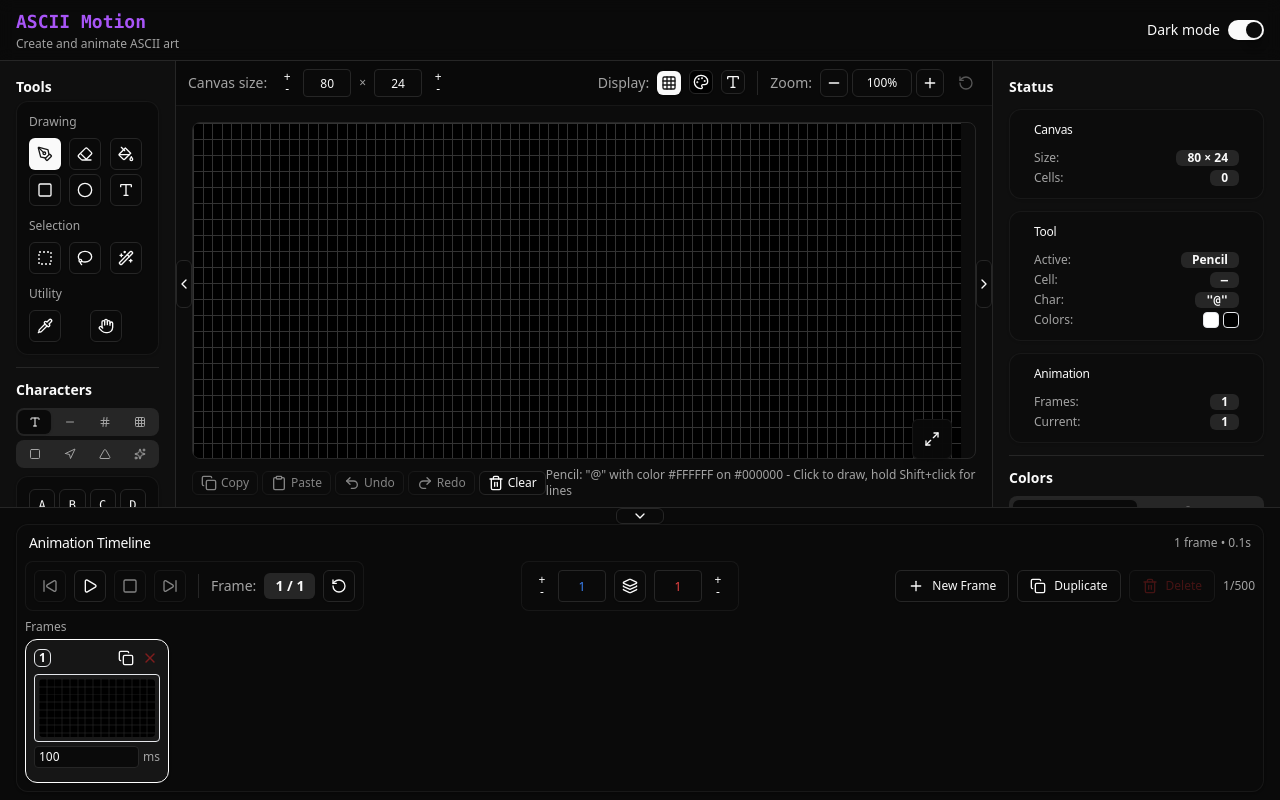
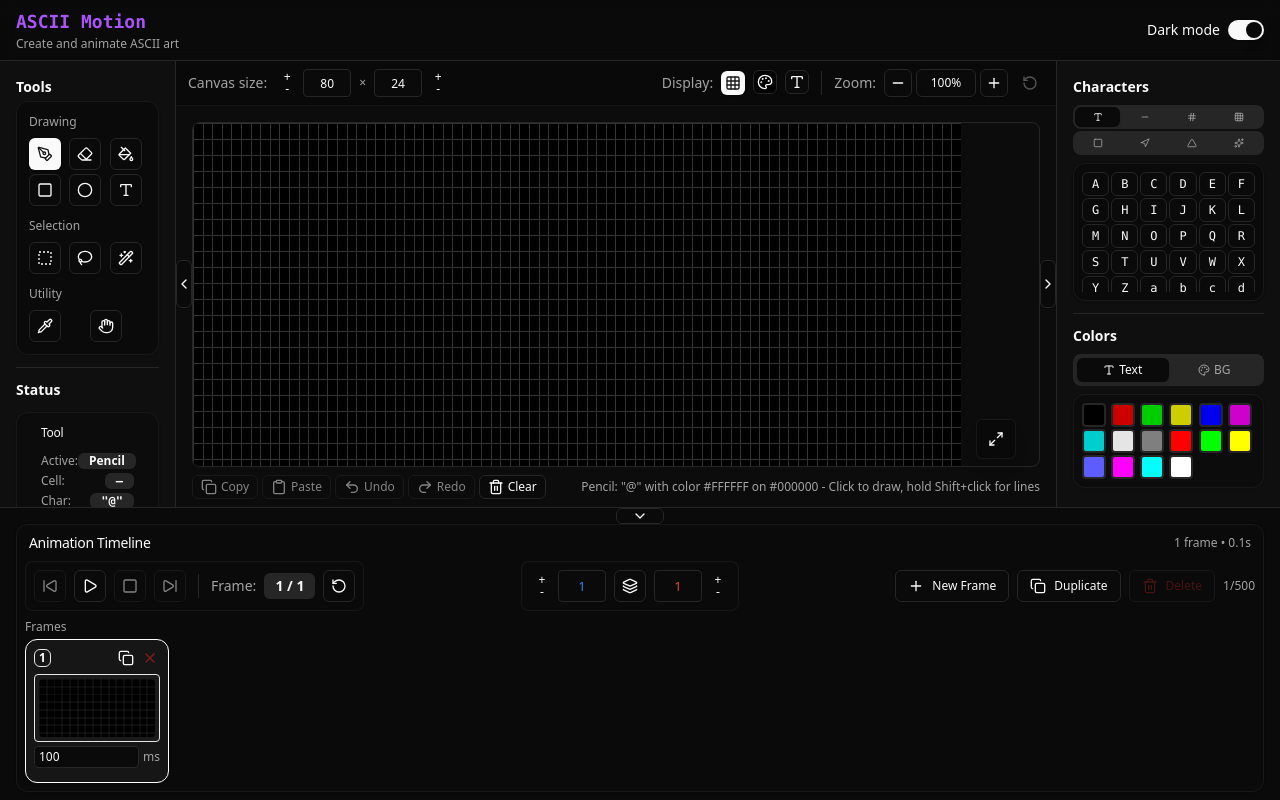
Before and after one commit to CameronFoxly/Ascii-Motion, a React (Vite) app: page / in a window 1280 px wide. Built offline with nearby package versions, Linux system fonts and the light colour scheme.

Commit message:
Update layout

```diff
--- a/src/App.tsx
+++ b/src/App.tsx
@@ -53,7 +53,7 @@ function App() {
                 <div className="space-y-3">
                   <ToolPalette />
                   <Separator />
-                  <CharacterPalette />
+                  <StatusPanel />
                 </div>
               </CollapsiblePanel>
 
@@ -78,10 +78,10 @@ function App() {
               <CollapsiblePanel
                 isOpen={layout.rightPanelOpen}
                 side="right"
-                minWidth="w-72"
+                minWidth="w-56"
               >
                 <div className="space-y-3">
-                  <StatusPanel />
+                  <CharacterPalette />
 
                   <Separator />
 
@@ -96,7 +96,7 @@ function App() {
               {/* Right Panel Toggle Button - centered on canvas area */}
               <div className={cn(
                 "absolute top-1/2 -translate-y-1/2 z-20 transition-all duration-300 ease-out",
-                layout.rightPanelOpen ? "right-72" : "right-0"
+                layout.rightPanelOpen ? "right-56" : "right-0"
               )}>
                 <PanelToggleButton
                   isOpen={layout.rightPanelOpen}
@@ -130,7 +130,7 @@ function App() {
               className={cn(
                 "absolute inset-0 flex flex-col transition-all duration-300 ease-out",
                 layout.leftPanelOpen && "left-44",
-                layout.rightPanelOpen && "right-72",
+                layout.rightPanelOpen && "right-56",
                 layout.bottomPanelOpen ? "bottom-[var(--bottom-panel-height,20rem)]" : "bottom-4" // Use dynamic height or fallback
               )}
             >
--- a/src/components/features/CharacterPalette.tsx
+++ b/src/components/features/CharacterPalette.tsx
@@ -50,26 +50,26 @@ export const CharacterPalette: React.FC<CharacterPaletteProps> = ({ className =
               <TabsTrigger
                 key={categoryName}
                 value={categoryName}
-                className="flex items-center justify-center p-1 h-6 text-xs"
+                className="flex items-center justify-center p-0.5 h-5 text-xs"
                 title={categoryName}
               >
-                <IconComponent className="w-3 h-3" />
+                <IconComponent className="w-2.5 h-2.5" />
               </TabsTrigger>
             );
           })}
         </TabsList>
 
-        <TabsList className="grid w-full grid-cols-4 h-auto p-0.5 gap-0.5 mt-1">
+        <TabsList className="grid w-full grid-cols-4 h-auto p-0.5 gap-0.5 mt-0.5">
           {categoryEntries.slice(4).map(([categoryName]) => {
             const IconComponent = CATEGORY_ICONS[categoryName as keyof typeof CATEGORY_ICONS];
             return (
               <TabsTrigger
                 key={categoryName}
                 value={categoryName}
-                className="flex items-center justify-center p-1 h-6 text-xs"
+                className="flex items-center justify-center p-0.5 h-5 text-xs"
                 title={categoryName}
               >
-                <IconComponent className="w-3 h-3" />
+                <IconComponent className="w-2.5 h-2.5" />
               </TabsTrigger>
             );
           })}
@@ -78,18 +78,21 @@ export const CharacterPalette: React.FC<CharacterPaletteProps> = ({ className =
         {categoryEntries.map(([categoryName, characters]) => (
           <TabsContent key={categoryName} value={categoryName} className="mt-2">
             <Card className="bg-card border border-border/50">
-              <CardContent className="p-3">
-                <div className="grid grid-cols-4 gap-1 w-full">
+              <CardContent className="p-2">
+                <div
+                  className="grid grid-cols-6 gap-0.5 w-full overflow-y-auto"
+                  style={{ maxHeight: '120px' }} // Approximately 5 rows: 5 * (button height + gap)
+                >
                   {characters.map((char) => (
                     <Button
                       key={char}
                       variant={selectedChar === char ? 'default' : 'outline'}
                       size="sm"
-                      className="w-full aspect-square p-0 font-mono text-xs flex items-center justify-center min-w-0"
+                      className="w-full aspect-square p-0 font-mono text-xs flex items-center justify-center min-w-0 flex-shrink-0 h-6"
                       onClick={() => setSelectedChar(char)}
                       title={`Character: ${char} (${char.charCodeAt(0)})`}
                     >
-                      <span className="leading-none">{char}</span>
+                      <span className="leading-none text-xs">{char}</span>
                     </Button>
                   ))}
                 </div>
--- a/src/components/features/ColorPicker.tsx
+++ b/src/components/features/ColorPicker.tsx
@@ -34,11 +34,11 @@ export const ColorPicker: React.FC<ColorPickerProps> = ({ className = '' }) => {
         <TabsContent value="text" className="mt-2">
           <Card className="bg-card/50 border-border/50">
             <CardContent className="p-2">
-              <div className="grid grid-cols-4 gap-1">
+              <div className="grid grid-cols-6 gap-0.5">
                 {ansiColorsArray.map(({ name, color }) => (
                   <button
                     key={`text-${name}`}
-                    className={`w-8 h-6 rounded border-2 transition-all hover:scale-105 ${
+                    className={`w-6 h-6 rounded border-2 transition-all hover:scale-105 ${
                       selectedColor === color
                         ? 'border-primary ring-2 ring-primary/20'
                         : 'border-border'
@@ -56,11 +56,11 @@ export const ColorPicker: React.FC<ColorPickerProps> = ({ className = '' }) => {
         <TabsContent value="bg" className="mt-2">
           <Card className="bg-card/50 border-border/50">
             <CardContent className="p-2">
-              <div className="grid grid-cols-4 gap-1">
+              <div className="grid grid-cols-6 gap-0.5">
                 {ansiColorsArray.map(({ name, color }) => (
                   <button
                     key={`bg-${name}`}
-                    className={`w-8 h-6 rounded border-2 transition-all hover:scale-105 ${
+                    className={`w-6 h-6 rounded border-2 transition-all hover:scale-105 ${
                       selectedBgColor === color
                         ? 'border-primary ring-2 ring-primary/20'
                         : 'border-border'
--- a/src/components/features/StatusPanel.tsx
+++ b/src/components/features/StatusPanel.tsx
@@ -1,37 +1,16 @@
 import React from 'react';
 import { Card, CardContent, CardHeader, CardTitle } from '@/components/ui/card';
 import { Badge } from '@/components/ui/badge';
-import { useCanvasStore } from '@/stores/canvasStore';
-import { useAnimationStore } from '@/stores/animationStore';
 import { useToolStore } from '@/stores/toolStore';
 import { useCanvasContext } from '@/contexts/CanvasContext';
 
 export const StatusPanel: React.FC = () => {
-  const { width, height, getCellCount } = useCanvasStore();
-  const { frames, currentFrameIndex } = useAnimationStore();
   const { activeTool, selectedChar, selectedColor, selectedBgColor } = useToolStore();
   const { hoveredCell } = useCanvasContext();
 
   return (
     <div className="space-y-3">
       <h2 className="text-sm font-semibold">Status</h2>
-
-      {/* Canvas Info */}
-      <Card className="bg-card/50 border-border/50">
-        <CardHeader className="pb-1 px-6 py-3">
-          <CardTitle className="text-xs font-medium">Canvas</CardTitle>
-        </CardHeader>
-        <CardContent className="pt-0 px-6 pb-3 space-y-1">
-          <div className="flex justify-between items-center text-xs">
-            <span className="text-muted-foreground">Size:</span>
-            <Badge variant="secondary" className="text-xs h-4">{width} × {height}</Badge>
-          </div>
-          <div className="flex justify-between items-center text-xs">
-            <span className="text-muted-foreground">Cells:</span>
-            <Badge variant="secondary" className="text-xs h-4">{getCellCount().toLocaleString()}</Badge>
-          </div>
-        </CardContent>
-      </Card>
 
       {/* Tool Status */}
       <Card className="bg-card/50 border-border/50">
@@ -70,23 +49,6 @@ export const StatusPanel: React.FC = () => {
           </div>
         </CardContent>
       </Card>
-
-      {/* Animation Status */}
-      <Card className="bg-card/50 border-border/50">
-        <CardHeader className="pb-1 px-6 py-3">
-          <CardTitle className="text-xs font-medium">Animation</CardTitle>
-        </CardHeader>
-        <CardContent className="pt-0 px-6 pb-3 space-y-1">
-          <div className="flex justify-between items-center text-xs">
-            <span className="text-muted-foreground">Frames:</span>
-            <Badge variant="secondary" className="text-xs h-4">{frames.length}</Badge>
-          </div>
-          <div className="flex justify-between items-center text-xs">
-            <span className="text-muted-foreground">Current:</span>
-            <Badge variant="secondary" className="text-xs h-4">{currentFrameIndex + 1}</Badge>
-          </div>
-        </CardContent>
-      </Card>
     </div>
   );
 };
```
